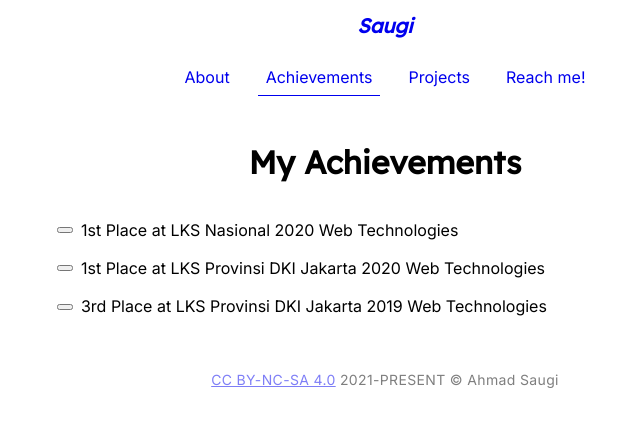
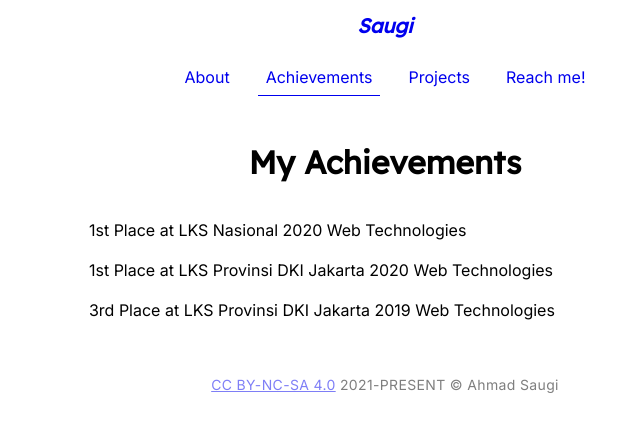
Before and after one commit to zuramai/saugi.me, a Nuxt app: page /achievements in a window 1280 px wide. Shown: the top 432 px of the page, without its empty margins (255-895 px from the left). Built offline with nearby package versions, Linux system fonts and the light colour scheme.

Commit message:
style: adjust some sizes

```diff
--- a/components/Card.vue
+++ b/components/Card.vue
@@ -10,10 +10,10 @@ const props = defineProps({
 const isNotYetOpen = props.opensource && !props.github
 </script>
 <template>
-<div class="max-w-sm bg-white border border-gray-200 shadow-md dark:bg-gray-800 dark:border-gray-700 relative">
+<div class="w-full bg-white border border-gray-200 shadow-md dark:bg-gray-800 dark:border-gray-700 relative">
     <a :href="github" target="_blank" class="block">
         <lazy-client-only>
-            <img class="w-full h-25 sm:h-35" :src="image" :alt="`Image for ${title}`" />
+            <img class="w-full h-45 sm:h-35" :src="image" :alt="`Image for ${title}`" />
         </lazy-client-only>
     </a>
     <div class="p-3 ">
--- a/pages/achievements.vue
+++ b/pages/achievements.vue
@@ -12,15 +12,15 @@ useHead({
 const achievements = [
   {
     text: '1st Place at LKS Nasional 2020 Web Technologies',
-    class: 'i-mdi:trophy text-yellow-500'
+    class: 'i-mdi:trophy text-yellow-500 w-5 h-5'
   },
   {
     text: '1st Place at LKS Provinsi DKI Jakarta 2020 Web Technologies',
-    class: 'i-mdi:trophy text-yellow-500'
+    class: 'i-mdi:trophy text-yellow-500 w-5 h-5'
   },
   {
     text: '3rd Place at LKS Provinsi DKI Jakarta 2019 Web Technologies',
-    class: 'i-mdi:trophy text-rose-700'
+    class: 'i-mdi:trophy text-rose-700 w-5 h-5'
   },
 ]
 </script>
@@ -31,8 +31,8 @@ const achievements = [
       <h1 class='section__title'>My Achievements</h1>
     </div>
     <ul class="pl-0">
-      <li v-for="achievement in achievements" class="mb-3 list-none flex items-center gap-2 mb-5">
-        <button :class="achievement.class"></button>
+      <li v-for="achievement in achievements" class="mb-3 list-none flex gap-3 items-center mb-5">
+        <div :class="achievement.class"></div>
         <span>
           {{achievement.text}}
         </span>
--- a/pages/projects.vue
+++ b/pages/projects.vue
@@ -27,7 +27,7 @@ console.log(store.projects)
 
       <Tabs>
         <tab-content name="open" text="Open Source">
-          <div class="project-cards | grid grid-cols-2 md:grid-cols-3 gap-5 py-5">
+          <div class="project-cards | grid grid-cols-1 sm:grid-cols-2 md:grid-cols-3 gap-5 py-5">
             <Card v-for="(project, index) in openSource" :key="index"
               :title="project.title"
               :image="project.image"
@@ -40,7 +40,7 @@ console.log(store.projects)
           </div>
         </tab-content>
         <tab-content name="closed" text="Closed Source">
-          <div class="project-cards | grid grid-cols-3 gap-5 py-5">
+          <div class="project-cards | grid grid-cols-1 sm:grid-cols-2 md:grid-cols-3  gap-5 py-5">
             <Card v-for="(project, index) in closedSource" :key="index"
               :title="project.title"
               :image="project.image"
```
